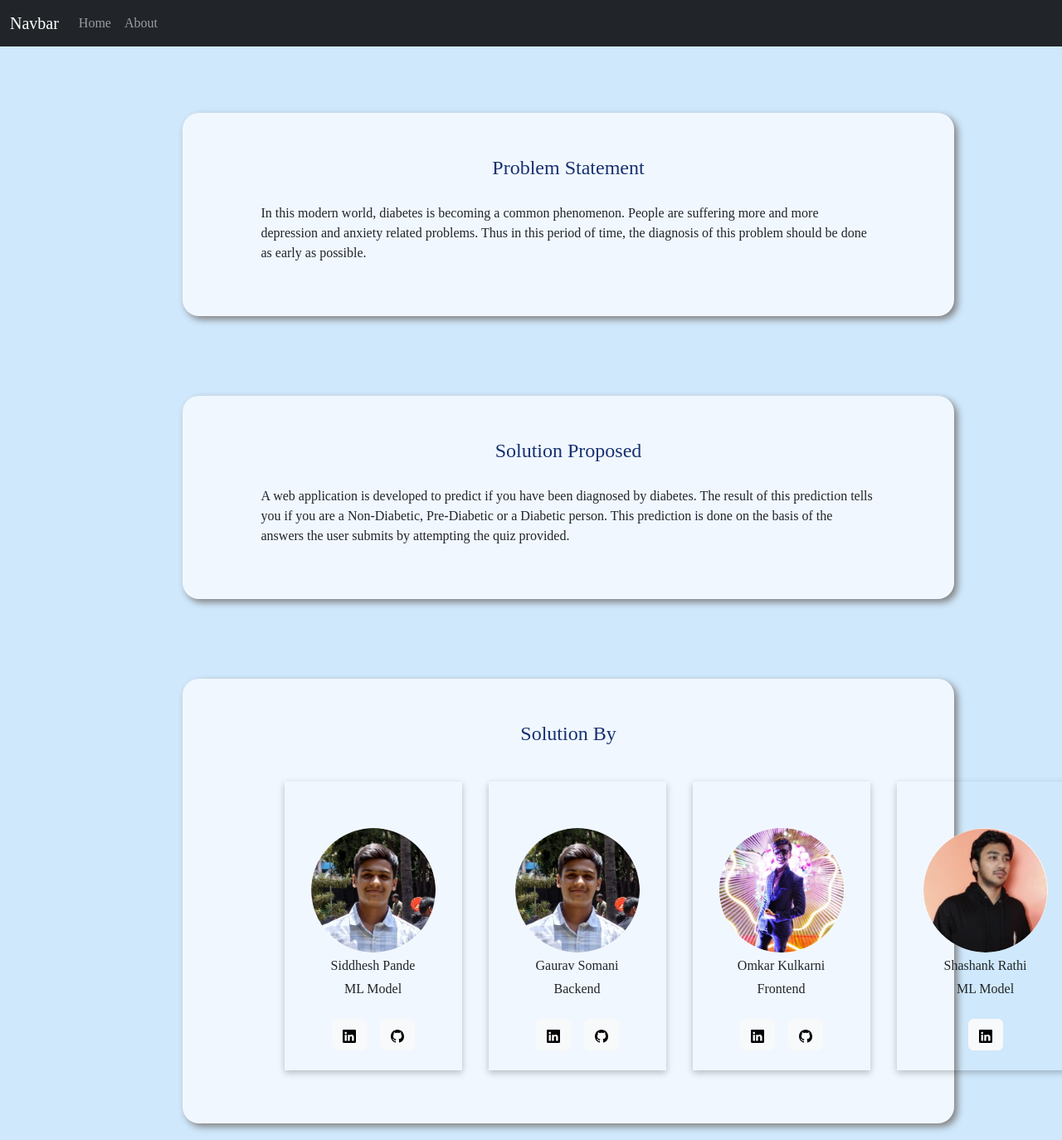
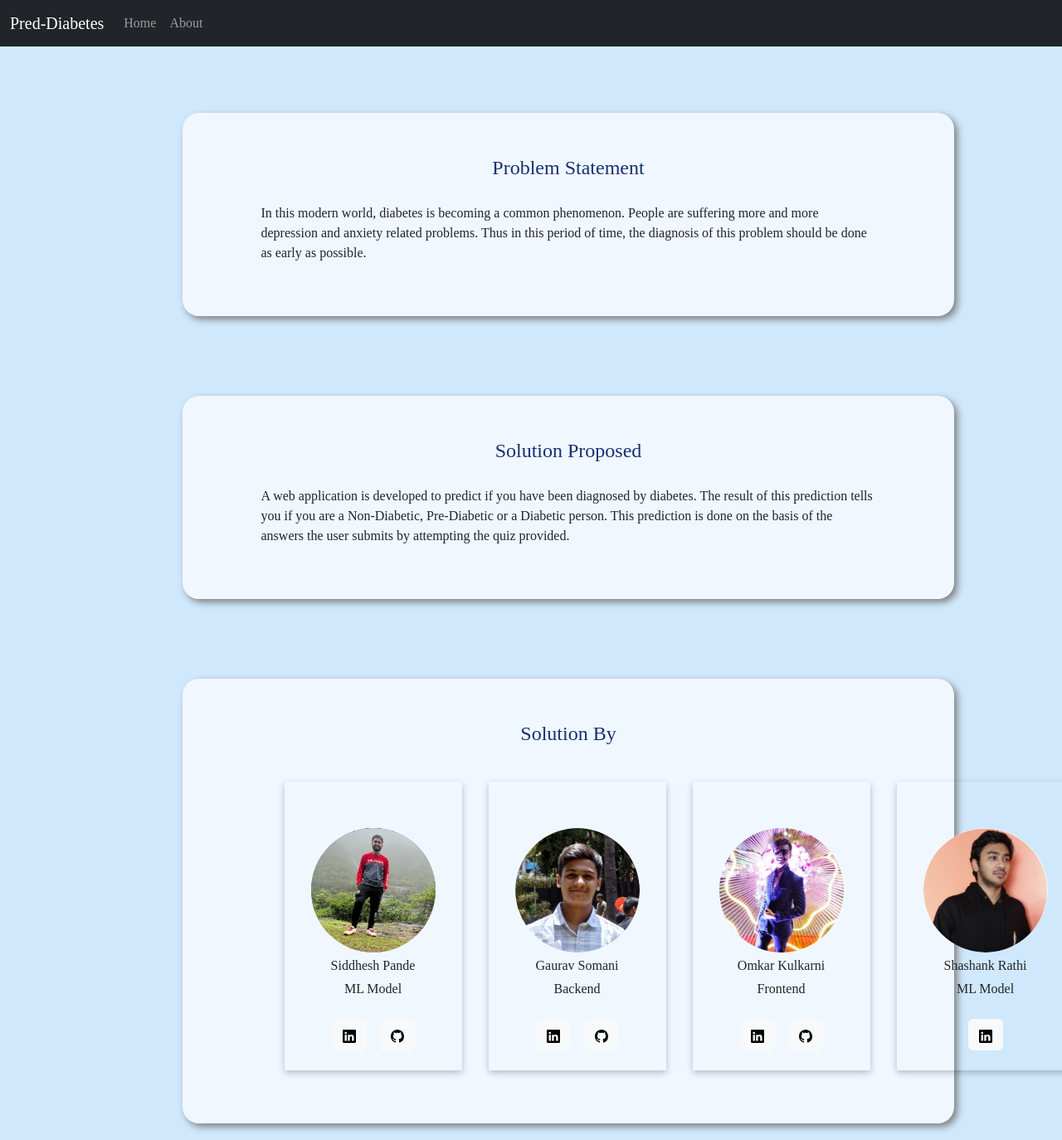
Before and after one commit to teadrinke/NextStep_Hackathon, a React (Create React App) app in the folder Frontend/: page /about in a window 1280 px wide. Shown: the whole page at 83% size. Built offline with nearby package versions, Linux system fonts and the light colour scheme; a web font is replaced by a local one.

Commit message:
frontend deployed on vercel

```diff
--- a/Frontend/src/components/About.js
+++ b/Frontend/src/components/About.js
@@ -5,6 +5,7 @@ import linkedin from "../img/linkedin.svg"
 import Gaurav from "../img/Gaurav.png"
 import Shashank from "../img/Shashank.png"
 import Omkar from "../img/Omkar.jpg"
+import Siddhesh from "../img/Siddhesh.jpeg"
 
 const About = () => {
     return (
@@ -75,7 +76,7 @@ const About = () => {
                         </div> */}
                         <section className='d-flex container-fluid'>
                             <div className='about-card text-center m-3'>
-                                <img className='about-image' src={Gaurav} alt="" />
+                                <img className='about-image' src={Siddhesh} alt="" />
                                 <br />
                                 <p className='m-1'>Siddhesh Pande</p>
                                 <p>ML Model</p>
--- a/Frontend/src/components/Navbar.js
+++ b/Frontend/src/components/Navbar.js
@@ -7,7 +7,7 @@ const Navbar = () => {
       <nav className="navbar navbar-expand-lg bg-dark navbar-dark">
         <div className="container-fluid">
           <a className="navbar-brand" href="#">
-            Navbar
+            Pred-Diabetes
           </a>
           <button
             className="navbar-toggler"
```
Also changed, not shown: Frontend/src/img/Siddhesh.jpeg (added), 1 other file (tests, documents, lock files or other folders).
